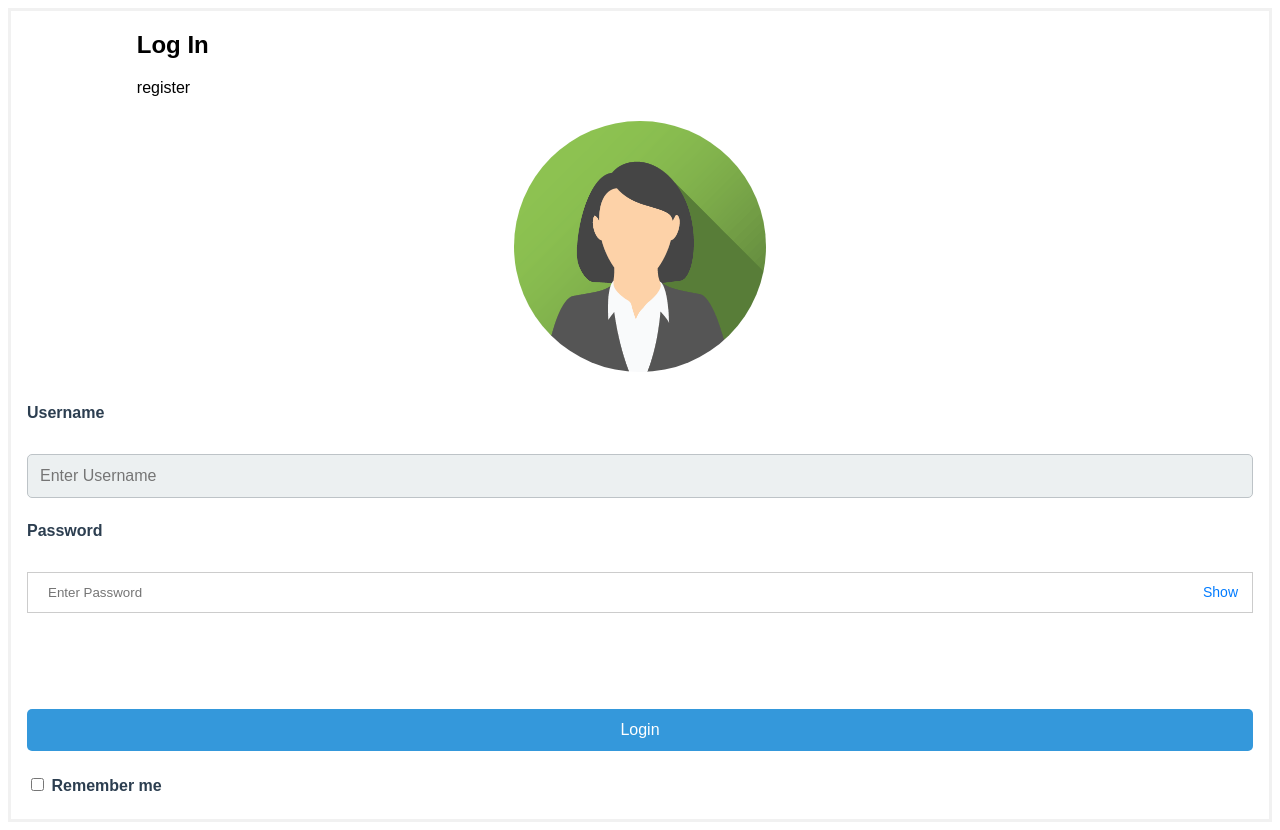
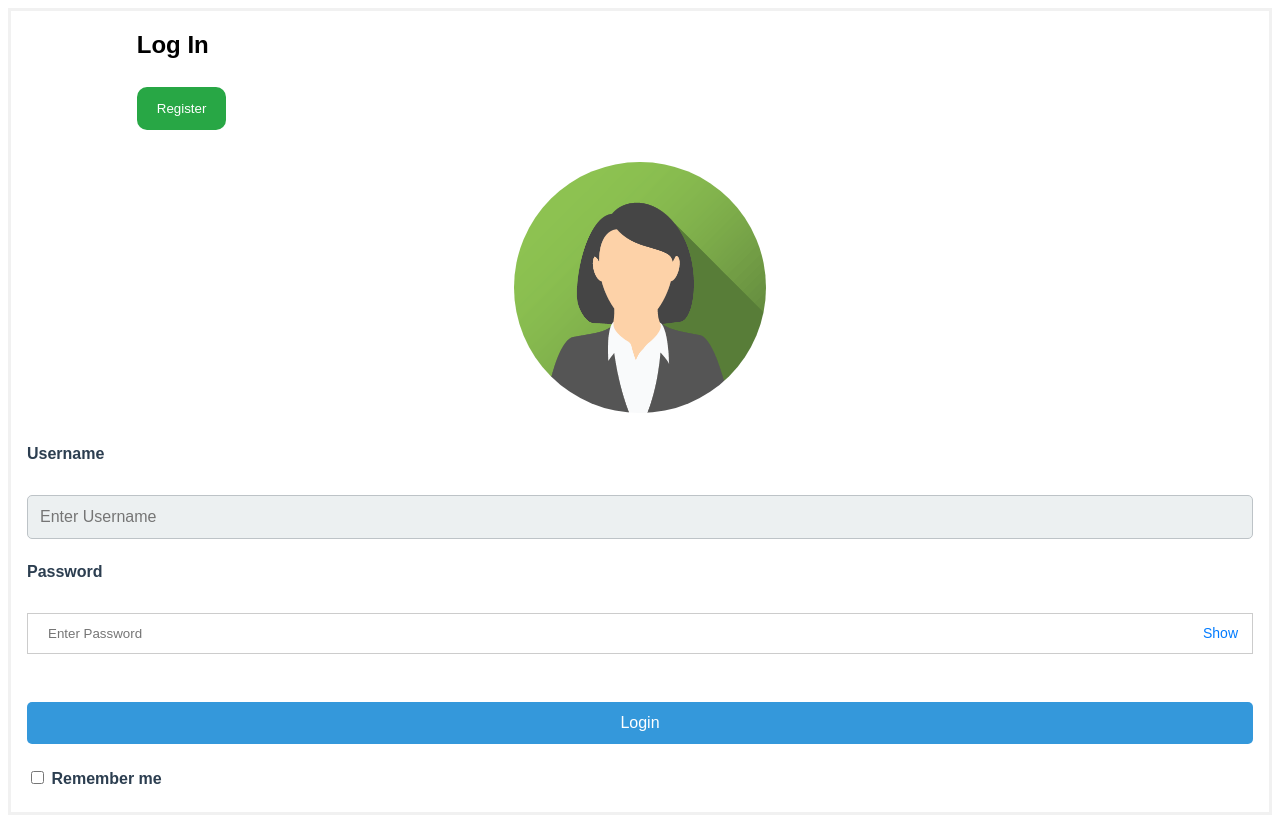
Before and after one commit to pirasp382/taskmanager, a React (Create React App) app in the folder taskmanager_frontend/: page /login in a window 1280 px wide. Built offline with nearby package versions, Linux system fonts and the light colour scheme.

Commit message:
edit login by register button

```diff
--- a/taskmanager_frontend/src/pages/login/Login.jsx
+++ b/taskmanager_frontend/src/pages/login/Login.jsx
@@ -29,7 +29,7 @@ function Login({ setIsLoggedIn }) {
     }
 
     function login_error(errorlist) {
-        setError(errorlist[0]);
+        setError(errorlist);
     }
 
     function submit(e) {
@@ -47,7 +47,7 @@ function Login({ setIsLoggedIn }) {
                     ? login_success(data)
                     : login_error(data["errorlist"])
             )
-            .catch(() => setError("An unexpected error occurred."))
+            .catch((error) => setError(error))
             .finally(() => setLoading(false));
     }
 
@@ -58,9 +58,7 @@ function Login({ setIsLoggedIn }) {
                     <div className={"login-title"}>
                         <h2>Log In</h2>
                     </div>
-                    <div onClick={()=> navigate("/register")}>
-                        register
-                    </div>
+                    <button className={"register-button"} onClick={()=>navigate("/register")}>Register</button>
                 </header>
                 <div className="imgcontainer">
                     <img src={avatar} alt="Avatar" className={"avatar"} />
@@ -93,8 +91,6 @@ function Login({ setIsLoggedIn }) {
                             {showPassword ? "Hide" : "Show"}
                         </button>
                     </div>
-
-                    <p className={"error"} id={"error"}>{error}</p>
                     <button type="submit" disabled={loading}>
                         {loading ? "Logging in..." : "Login"}
                     </button>
--- a/taskmanager_frontend/src/pages/login/login.css
+++ b/taskmanager_frontend/src/pages/login/login.css
@@ -103,6 +103,11 @@ header{
     padding-left: 10%;
 }
 
+.register-button{
+    border-radius: 10px;
+    max-width: min-content;
+}
+
 @media screen and (max-width: 300px) {
     span.psw{
         display: block;
```
